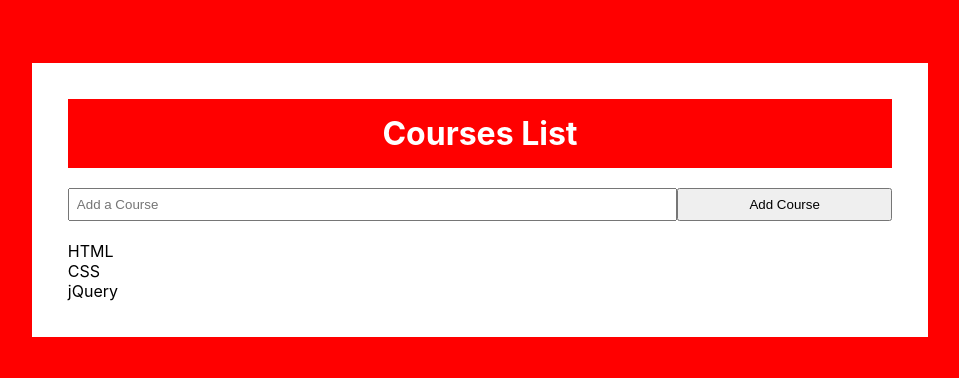
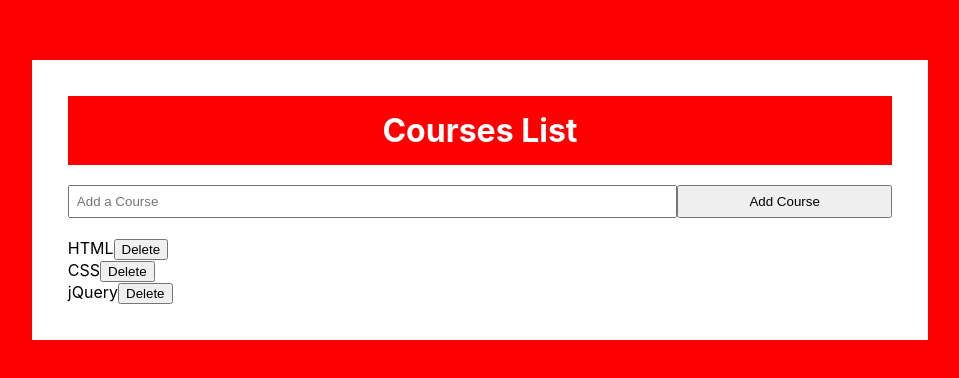
Before and after one commit to MohammedBasha/CourseListApp, a React (Create React App) app: page / in a window 1280 px wide. Shown: the part 200-578 px from the top of the page, without its empty margins (160-1119 px from the left). Built offline with nearby package versions, Linux system fonts and the light colour scheme.

Commit message:
Handling the delete course method

```diff
--- a/src/App.js
+++ b/src/App.js
@@ -24,7 +24,7 @@ class App extends Component {
   addCourse = e => {
     e.preventDefault();
     let inputVal = e.target.coursename.value,
-        courses = this.state.courses;
+        {courses} = this.state;
     if(inputVal !== '') {
       courses.push({name: inputVal});
       this.setState({
@@ -34,11 +34,26 @@ class App extends Component {
     } else return false;
   }
 
+  deleteCourse = index => {
+    let {courses} = this.state;
+    courses = this.state.courses.filter(course => courses.indexOf(course) !== index);
+    this.setState({courses});
+  }
+
   render() {
     const {courses} = this.state,
-          coursesList = courses.map((course, index) => {
-            return <CoursesList key={index} details={course} />
-          });
+          coursesList = (courses.length) ? (
+              courses.map((course, index) => {
+              return <CoursesList
+                          key={index}
+                          index={index}
+                          details={course}
+                          deleteCourse={this.deleteCourse}
+                      />
+            })
+          ) : (
+            <li>No couses, Please add courses to show.</li>
+          );
     return (
       <div className="courseslist-wrapper">
         <h1>Courses List</h1>
--- a/src/components/courseslist/CoursesList.js
+++ b/src/components/courseslist/CoursesList.js
@@ -9,7 +9,8 @@ class CoursesList extends Component {
     render() {
         return (
             <li>
-                {this.props.details.name}
+                <span>{this.props.details.name}</span>
+                <button onClick={_ => this.props.deleteCourse(this.props.index)}>Delete</button>
             </li>
         );
     }
```
Also changed, not shown: public/manifest.json.
